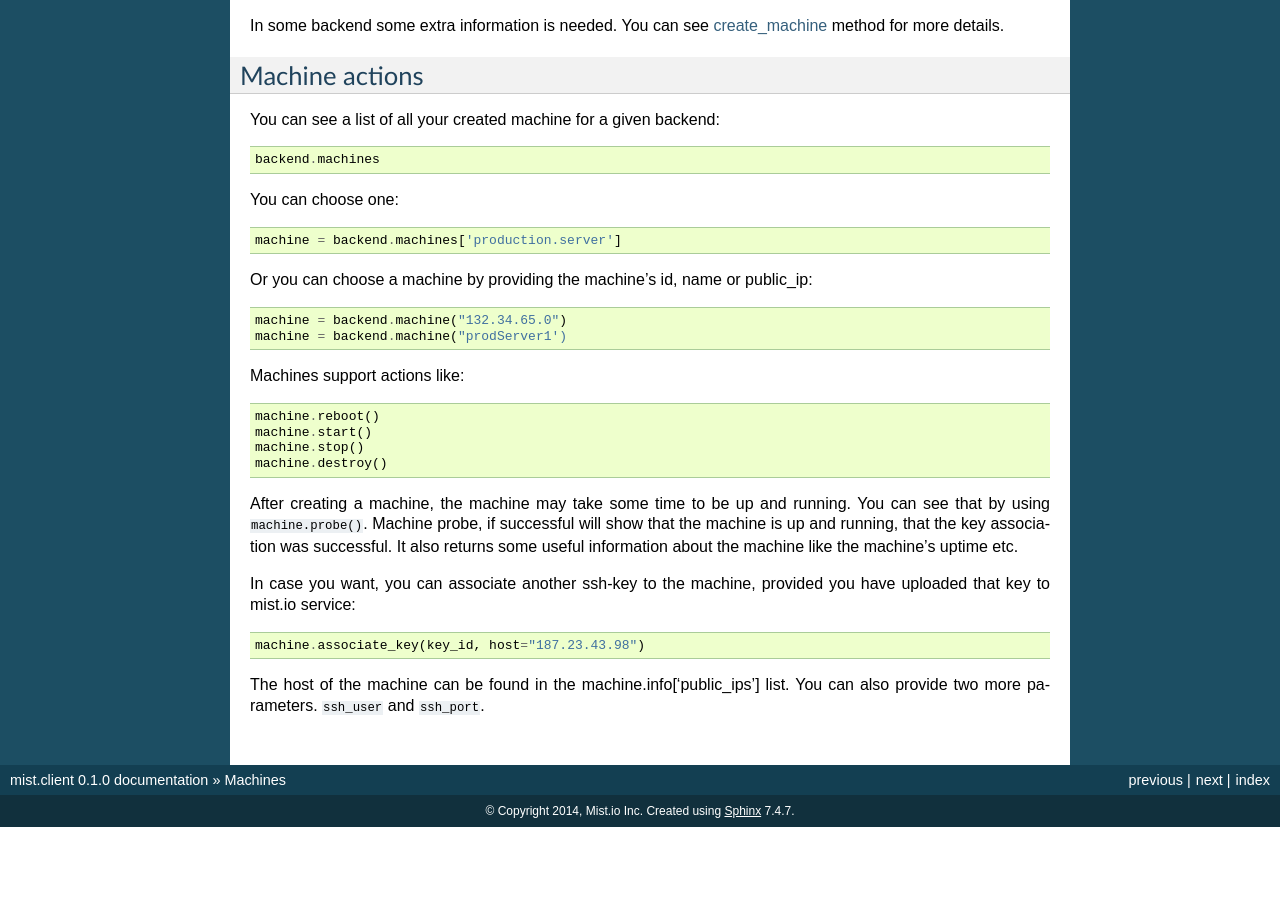
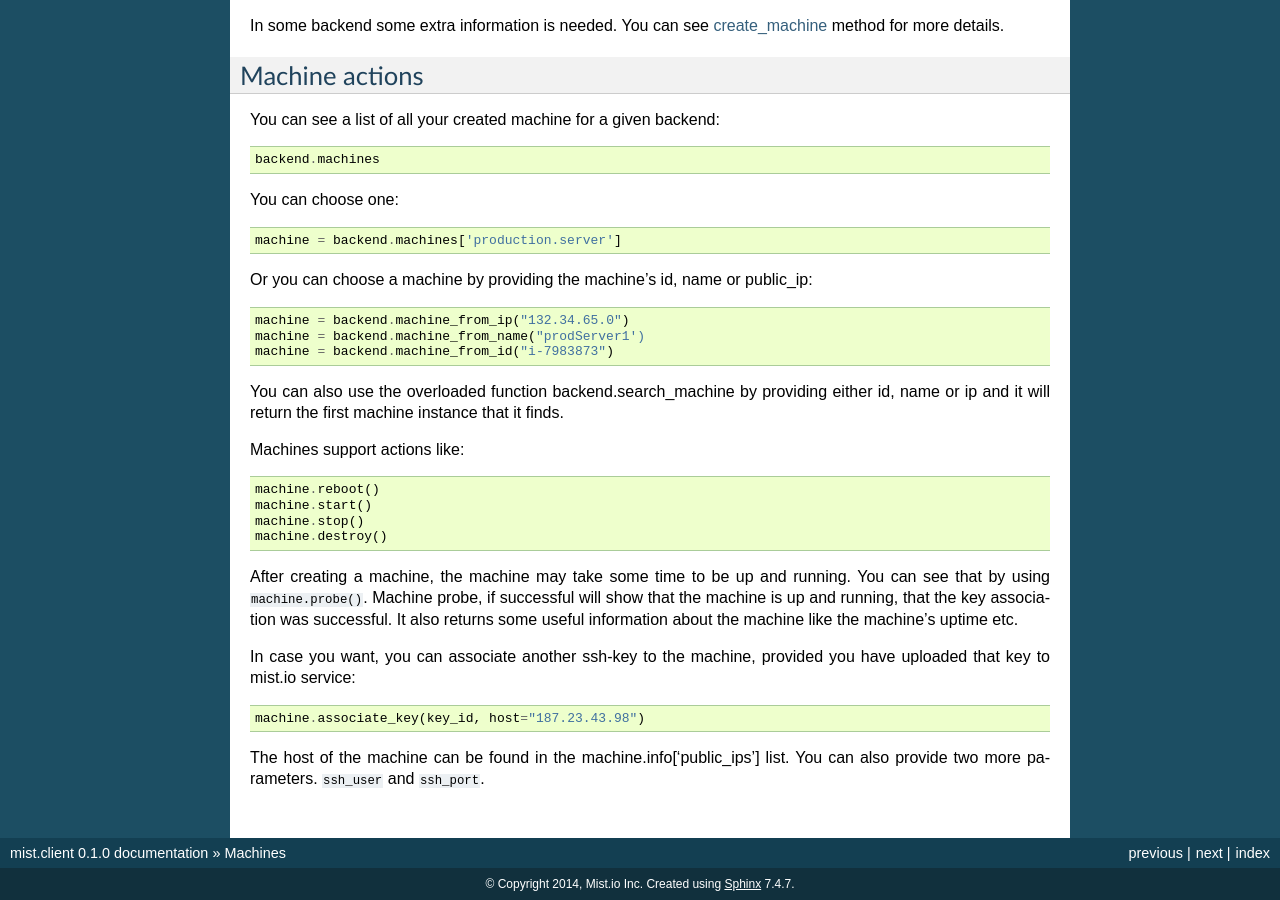
Before and after one commit to mistio/mist.client, a Sphinx documentation site: the page built from docs/source/machines.rst, in a window 1280 px wide and 900 px high, scrolled down 2691 px. Built offline with Sphinx 7.4.7, drawn with Linux system fonts in a browser that asks for light colours; before the commit the page ends 3518 px from its top, so only the background shows below that.

Commit message:
Update backend and machines documentation

```diff
--- a/docs/source/backends.rst
+++ b/docs/source/backends.rst
@@ -83,8 +83,11 @@ You can choose a backend::
 
 You can also choose a backend by providing either the backend's name, id or provider::
 
-    backend = client.backend("Docker")
+    backend = client.backend_from_id("2zMXgapqqaw9bSNUzSmuygFLy6Kp")
+    backend = client.backend_from_name("DigitalOcean")
 
+You can also use the overloaded function client.search_backend by providing either an id or a name and it will return
+the first backend with that has either an id or name that matches the given parameter.
 
 Your new backend object has a lot of attributes and methods::
 
--- a/docs/source/machines.rst
+++ b/docs/source/machines.rst
@@ -166,8 +166,13 @@ You can choose one::
 
 Or you can choose a machine by providing the machine's id, name or public_ip::
 
-    machine = backend.machine("132.34.65.0")
-    machine = backend.machine("prodServer1')
+    machine = backend.machine_from_ip("132.34.65.0")
+    machine = backend.machine_from_name("prodServer1')
+    machine = backend.machine_from_id("i-7983873")
+
+
+You can also use the overloaded function backend.search_machine by providing either id, name or ip and it will return
+the first machine instance that it finds.
 
 Machines support actions like::
 
```
